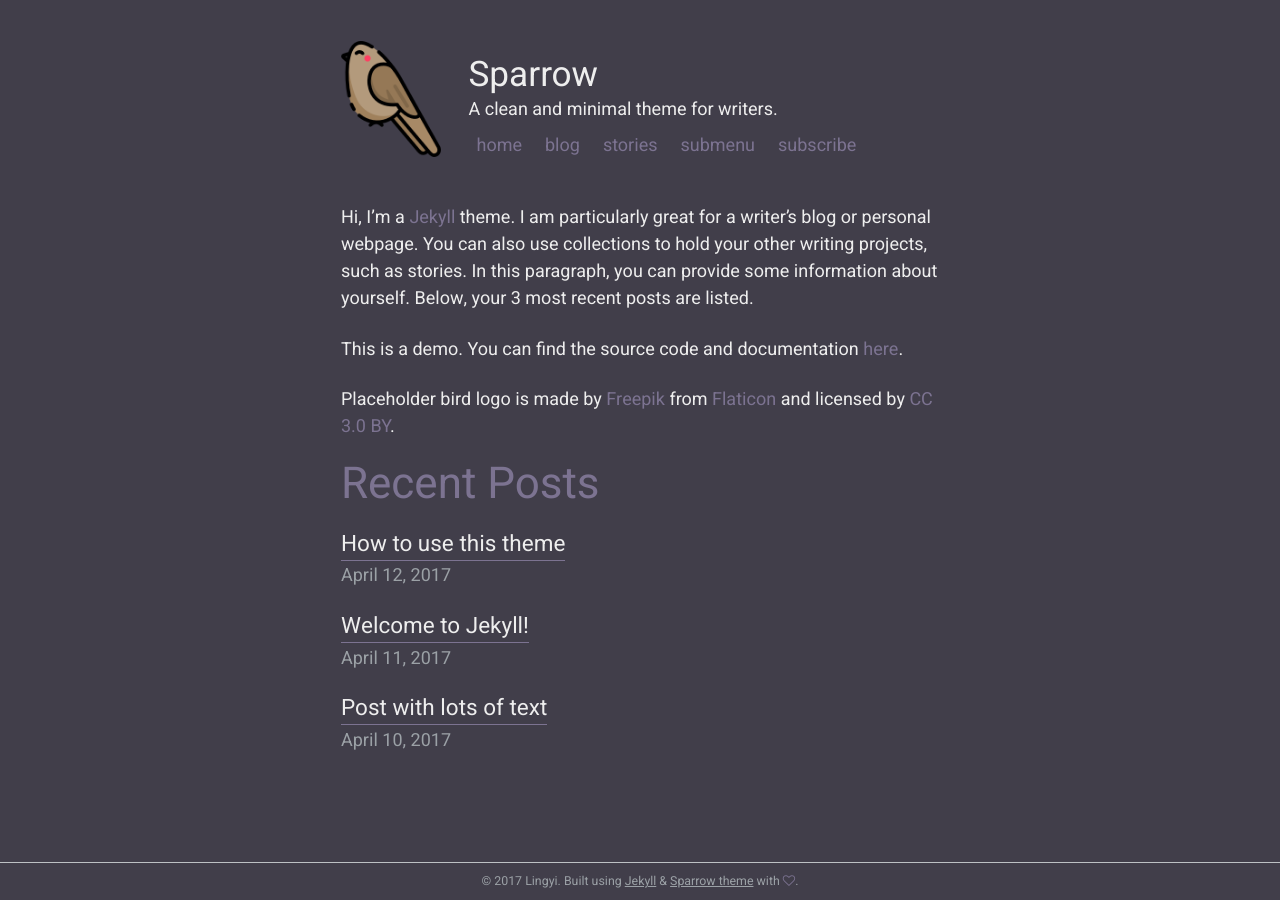
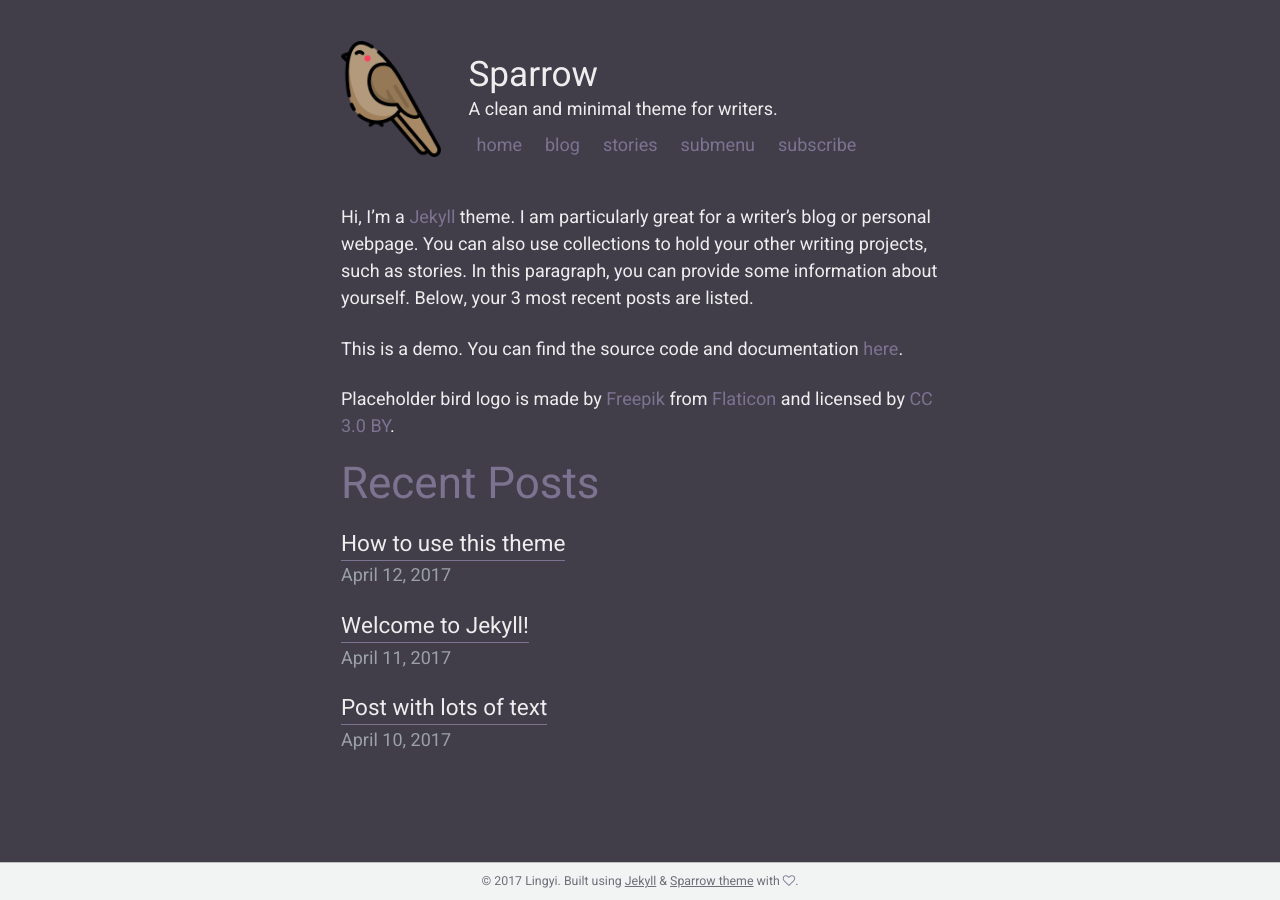
Before and after one commit to BarrelTitor/main, a Jekyll site: the page built from index.md, in a window 1280 px wide. Built offline with Jekyll 4.4.1, drawn with Linux system fonts in a browser that asks for light colours.

Commit message:
Update _footer.scss

```diff
--- a/_sass/_footer.scss
+++ b/_sass/_footer.scss
@@ -13,12 +13,12 @@
   height: auto;
   /* sticky footer fix end */
   margin-top: 3em;
-  color: mix(#fff, $gray, 25%);
+  color: mix(#413e4a, $gray, 25%);
   -webkit-animation: intro 0.3s both;
           animation: intro 0.3s both;
   -webkit-animation-delay: 0.45s;
           animation-delay: 0.45s;
-  background-color: #413e4a;
+  background-color: mix(#fff, $gray, 90%);
   border-top: 1px solid mix(#fff, $gray, 50%);
 
   footer {
```
